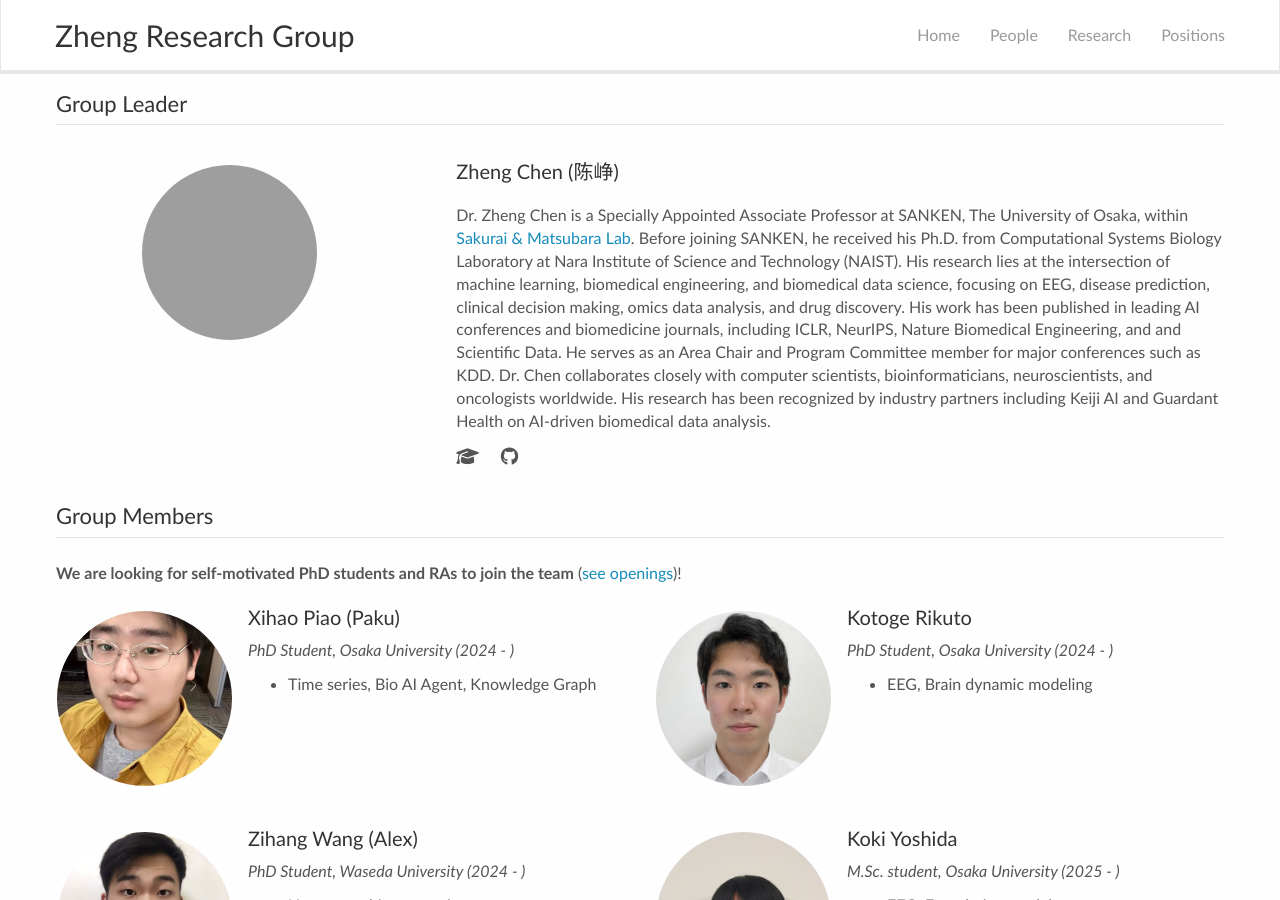
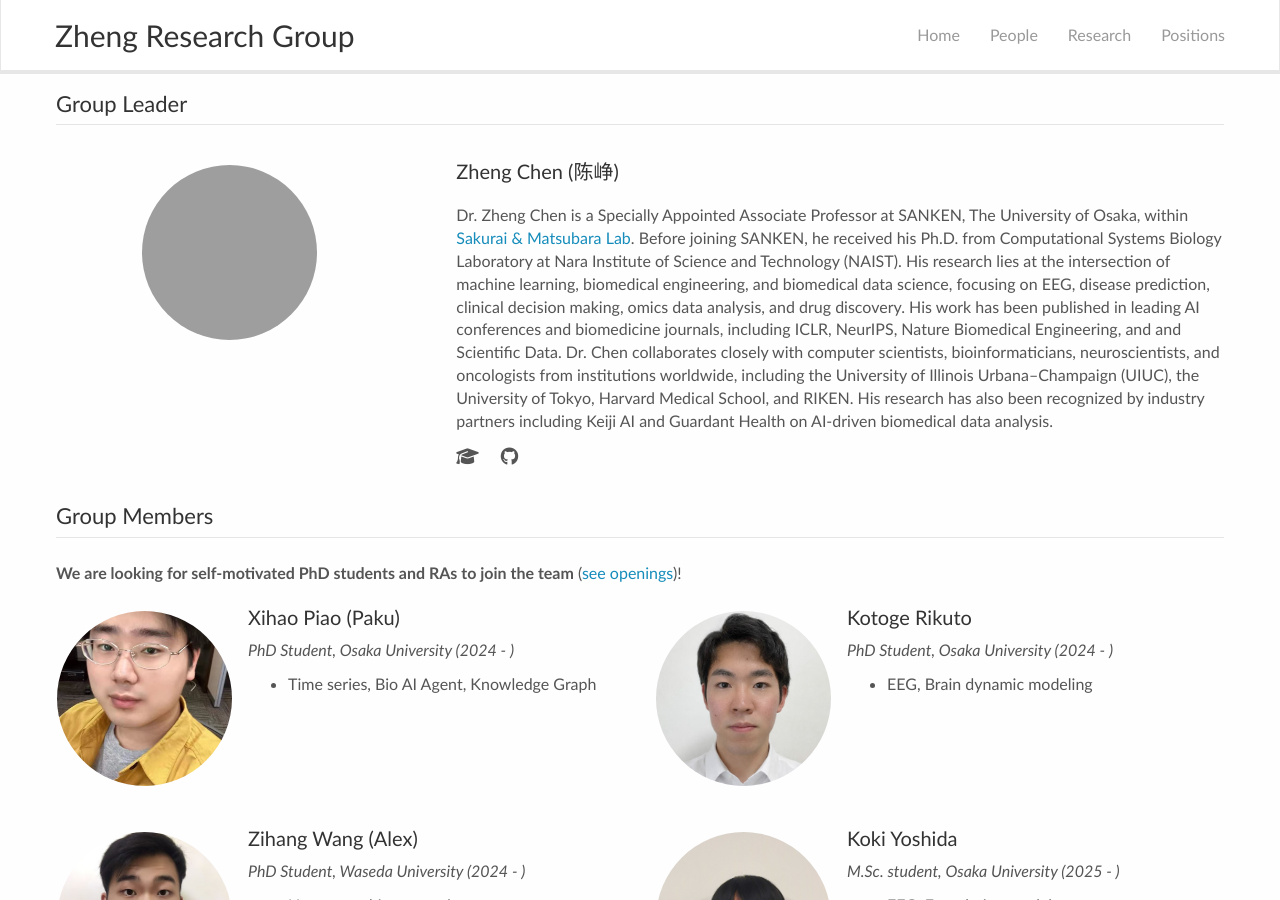
Before and after one commit to zhengchen3/zhengchen3.github.io, a Jekyll site: the page built from _pages/team.md, in a window 1280 px wide and 900 px high. Built offline with Jekyll 4.4.1, drawn with Linux system fonts in a browser that asks for light colours; nearby versions of some CDN libraries.

Commit message:
Update team page

```diff
--- a/_pages/team.md
+++ b/_pages/team.md
@@ -54,8 +54,9 @@ permalink: /team/
 <p>
 Dr. Zheng Chen is a Specially Appointed Associate Professor at SANKEN, The University of Osaka, within [Sakurai & Matsubara Lab](https://www.dm.sanken.osaka-u.ac.jp).
 Before joining SANKEN, he received his Ph.D. from Computational Systems Biology Laboratory at Nara Institute of Science and Technology (NAIST). His research lies at the intersection of machine learning, biomedical engineering, and biomedical data science, focusing on EEG, disease prediction, clinical decision making, omics data analysis, and drug discovery. His work has been published in leading AI conferences and biomedicine journals, including ICLR, NeurIPS, Nature Biomedical Engineering, and and Scientific Data.
-He serves as an Area Chair and Program Committee member for major conferences such as KDD.
-Dr. Chen collaborates closely with computer scientists, bioinformaticians, neuroscientists, and oncologists worldwide. His research has been recognized by industry partners including Keiji AI and Guardant Health on AI-driven biomedical data analysis.
+<!-- He serves as an Area Chair and Program Committee member for major conferences such as KDD. -->
+Dr. Chen collaborates closely with computer scientists, bioinformaticians, neuroscientists, and oncologists from institutions worldwide, including the University of Illinois Urbana–Champaign (UIUC), the University of Tokyo, Harvard Medical School, and RIKEN.
+His research has also been recognized by industry partners including Keiji AI and Guardant Health on AI-driven biomedical data analysis.
 </p>
 
 <!-- <p>
```
